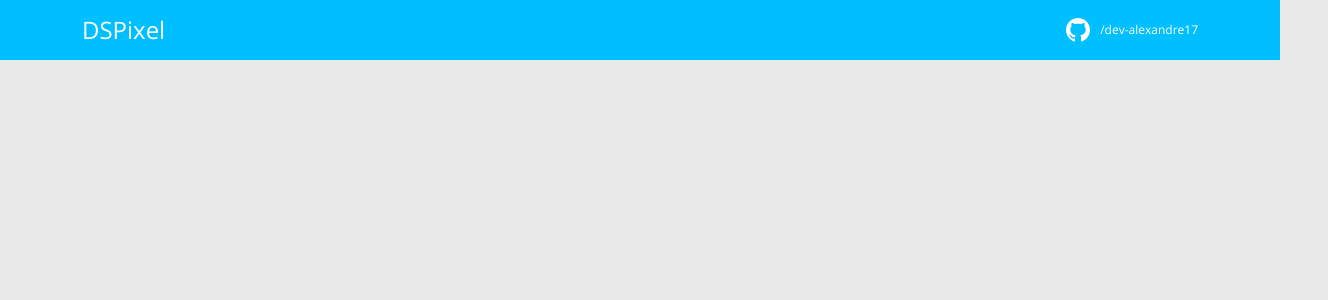
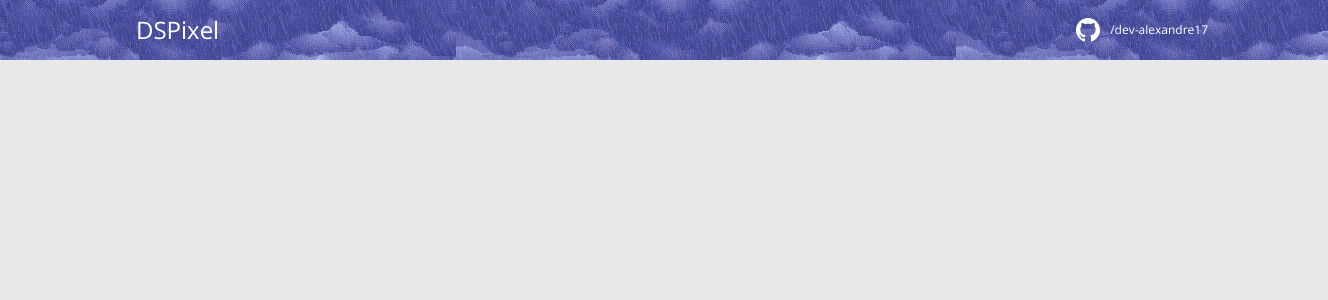
Before and after one commit to dev-alexandre17/dsmovie, a React (Create React App) app in the folder frontend/: page / in a window 1280 px wide. Shown: the top 300 px of the page, 1328 px wide, since content can reach past the window. Built offline with nearby package versions, Linux system fonts and the light colour scheme.

Commit message:
New container background

```diff
--- a/frontend/src/components/Navbar/styles.css
+++ b/frontend/src/components/Navbar/styles.css
@@ -10,6 +10,12 @@ header {
     justify-content: space-between;
     align-items: center;
     color: #fff;
+    background: url('/src/assets/img/rain.gif');
+    height: 60px;
+    margin-left: -126px;
+    margin-right: -130px;
+    padding-right: 120px;
+    padding-left: 180px;
 }
 
 .dspixel-nav-content h1 {
```
Also changed, not shown: frontend/src/assets/img/rain.gif (added).
